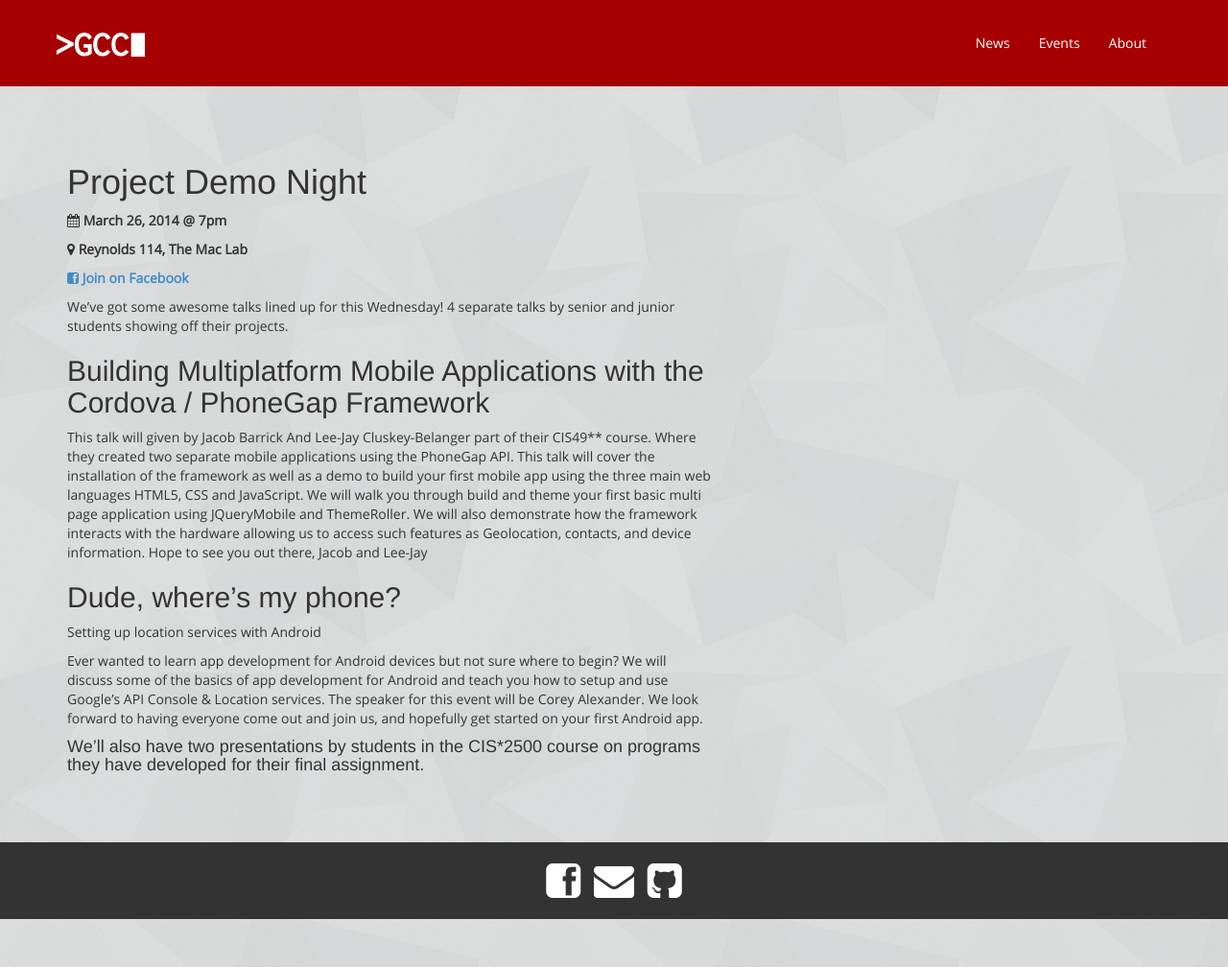
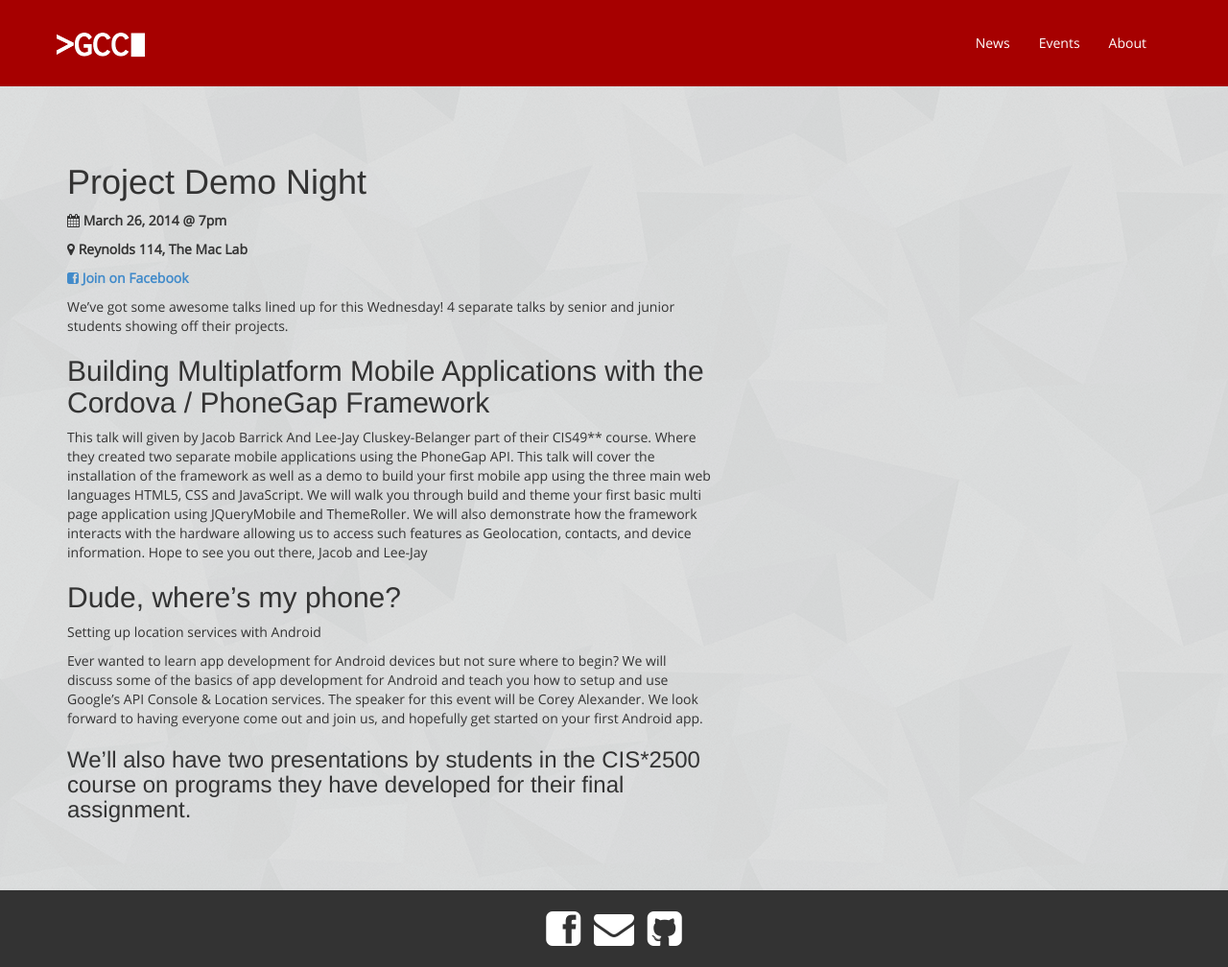
Before and after one commit to GuelphCodingCommunity/guelphcodingcommunity.github.io, a Jekyll site: the page built from _posts/events/2014-03-25-project-demo-night.md, in a window 1280 px wide. Shown: the whole page at 96% size. Built offline with Jekyll 4.4.1, drawn with Linux system fonts in a browser that asks for light colours; Markdown is read by kramdown in place of the engine named in the settings; before the commit the page ends 958 px from its top, so only the background shows below that.

```diff
--- a/_posts/events/2014-03-25-project-demo-night.md
+++ b/_posts/events/2014-03-25-project-demo-night.md
@@ -28,4 +28,4 @@ Setting up location services with Android
 
 Ever wanted to learn app development for Android devices but not sure where to begin? We will discuss some of the basics of app development for Android and teach you how to setup and use Google's API Console & Location services. The speaker for this event will be Corey Alexander. We look forward to having everyone come out and join us, and hopefully get started on your first Android app.
 
-####We'll also have two presentations by students in the CIS*2500 course on programs they have developed for their final assignment.
+###We'll also have two presentations by students in the CIS*2500 course on programs they have developed for their final assignment.
```
